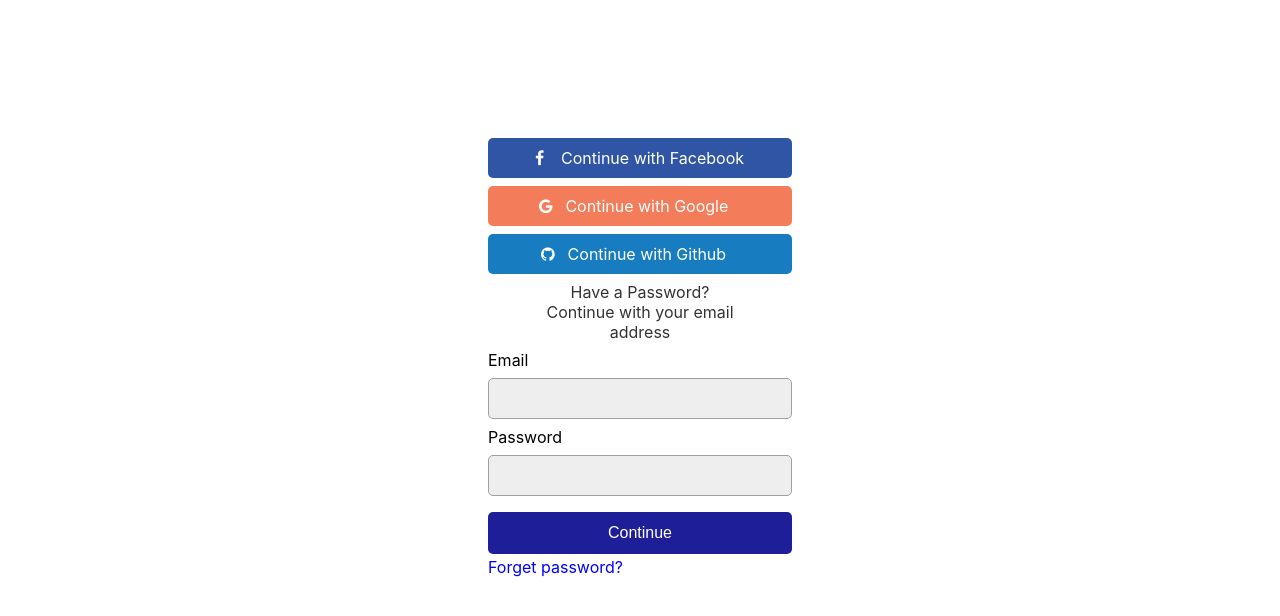
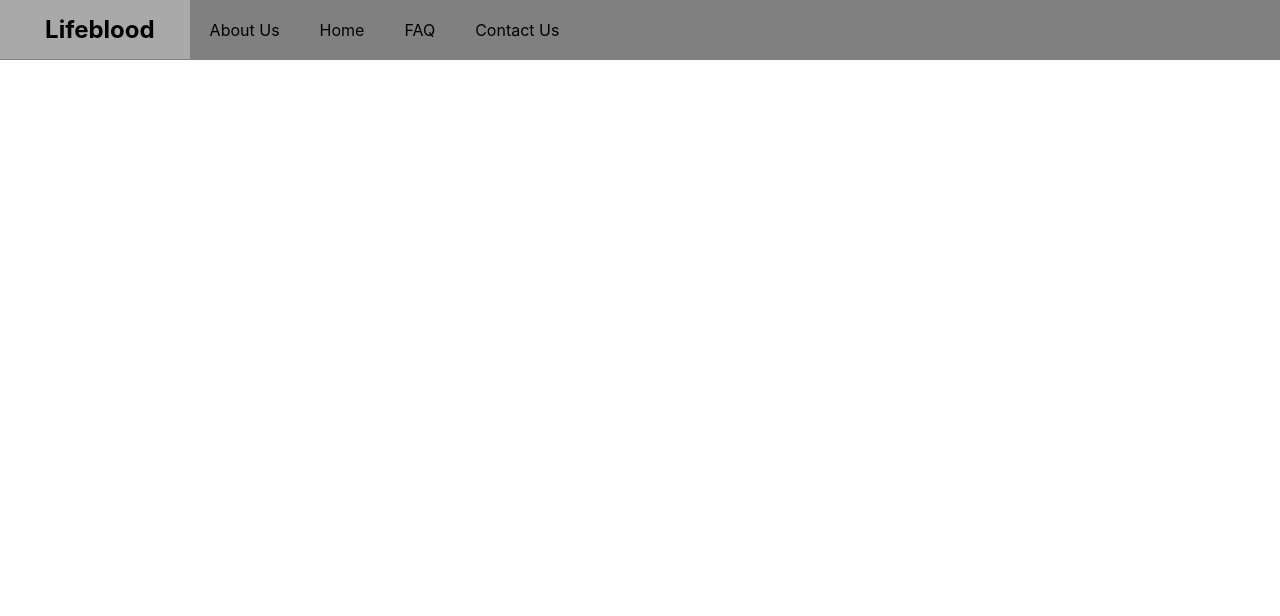
Before and after one commit to climbablebug44/LifeBlood, a React (Create React App) app in the folder lifeblood/: page / in a window 1280 px wide. Shown: the top 616 px of the page. Built offline with nearby package versions, Linux system fonts and the light colour scheme.

Commit message:
created navbar without 'router-dom'

```diff
--- a/lifeblood/src/App.js
+++ b/lifeblood/src/App.js
@@ -1,10 +1,16 @@
 import Login from './Component/Login/Login';
 import Login1 from './Component/Login/Login1';
 import CreateAccount from './Component/Login/CreateAccount';
+import NavBar from './Component/Feed/NavBar/Navbar';
+import React from 'react';
+
+// feed test currently
+
 function App() {
   return (
     <div className="App">
-      <Login1/>
+      <NavBar/>
+      {/*<Login1/>*/}
     </div>
   );
 }
--- /dev/null
+++ b/lifeblood/src/Component/Feed/NavBar/Navbar.js
@@ -0,0 +1,18 @@
+import React from "react";
+import './navbar.css'
+// feed here
+const NavBar = () => {
+    return (
+        <nav className="navbar">
+            <ul>
+                <li><h1>Lifeblood</h1></li>
+                <li><p>About Us</p></li>
+                <li><p>Home</p></li>
+                <li><p>FAQ</p></li>
+                <li><p>Contact Us</p></li>
+            </ul>
+        </nav>
+     );
+}
+
+export default NavBar;
--- /dev/null
+++ b/lifeblood/src/Component/Feed/NavBar/navbar.css
@@ -0,0 +1,32 @@
+.navbar{
+    text-align: center;
+}
+
+.navbar ul{
+    background-color: grey;
+    margin: 0;
+    padding: 0;
+    overflow: hidden;
+}
+
+.navbar li{
+    float: left;
+    padding: 10px;
+    text-decoration: none;
+    text-align: center;
+    list-style-type: none;
+}
+
+.navbar li:hover{
+    background-color: darkgray;
+}
+
+.navbar li h1{
+    padding: 3%;
+    margin-left: 30px;
+    margin-right: 30px;
+}
+
+.navbar li p{
+    padding: 10px;
+}
```
